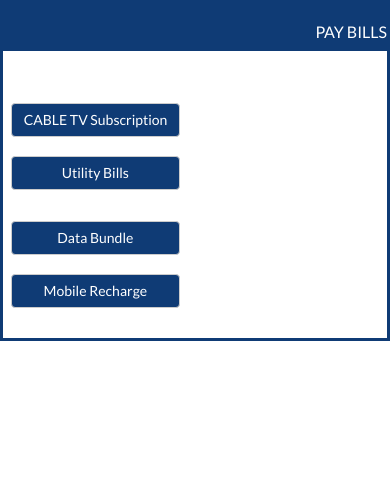
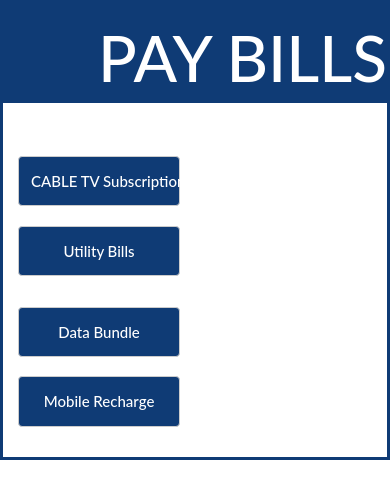
Before and after one commit to handsome9ice/handsome9icepaybills, a plain HTML site: page paybills.html in a window 390 px wide. Drawn offline with Linux system fonts and the light colour scheme.

Commit message:
modified responsiveness

```diff
--- a/css/style.css
+++ b/css/style.css
@@ -1,12 +1,18 @@
 /*General css*/
 body {
-    font-family: 'lato', sans-serif;
+    font-family: 'lato', san-serif;
 }
 
 h2 {
-    font-size: 16px;
+    font-size: 64px;
     font-style: bold;
     text-align: right;
+}
+
+h4 {
+    font-size: 15px;
+    font-style: bold;
+    text-align: center;
 }
 
 hr {
@@ -28,7 +34,6 @@ hr {
     width: 50%;
     margin-top: 3%;
     margin-bottom: 5%;
-    padding-left: 2%;
 }
 
 .btn-default {
--- a/paybills.html
+++ b/paybills.html
@@ -3,11 +3,12 @@
     <head>
         <title>PAY BILLS</title>
 
+        <meta charset="utf-8">
+
+        <meta name="viewport" content="width=device-width" initial-scale="1">
+
         <link rel="stylesheet" type="text/css" href="css/bootstrap.min.css">
         <link rel="stylesheet" type="text/css" href="css/style.css">
-
-        <!--lato font-->
-        <link href="https://fonts.googleapis.com/css?family=Lato:400,400i,700,700i" rel="stylesheet">
 
         <script src="js/bootstrap.min.js"></script>
         <script src="js/jquery.js"></script>
@@ -54,11 +55,11 @@
                 <div class="row">
                     <!--col-1-->
                     <div class="col-sm-4">
-                        <a href="#" class="btn btn-default">CABLE TV Subscription</a>
+                        <a href="#" class="btn btn-default"><h4>CABLE TV Subscription</h4></a>
                     </div>
                     <!--col-2-->
                     <div class="col-sm-4">
-                        <a href="#" class="btn btn-default">Utility Bills</a>
+                        <a href="#" class="btn btn-default"><h4>Utility Bills</h4></a>
                     </div>
                 </div>
 
@@ -66,11 +67,11 @@
                 <div class="row">
                     <!--col-1-->
                     <div class="col-sm-4">
-                        <a href="#" class="btn btn-default">Data Bundle</a>
+                        <a href="#" class="btn btn-default"><h4>Data Bundle</h4></a>
                     </div>
                     <!--col-2-->
                     <div class="col-sm-4">
-                        <a href="#" class="btn btn-default">Mobile Recharge</a>
+                        <a href="#" class="btn btn-default"><h4>Mobile Recharge</h4></a>
                     </div>
                 </div>
             </div>
@@ -92,5 +93,5 @@
             </div>
         </footer>
     </div>
-    </body>
+	</body>
 </html>
```
